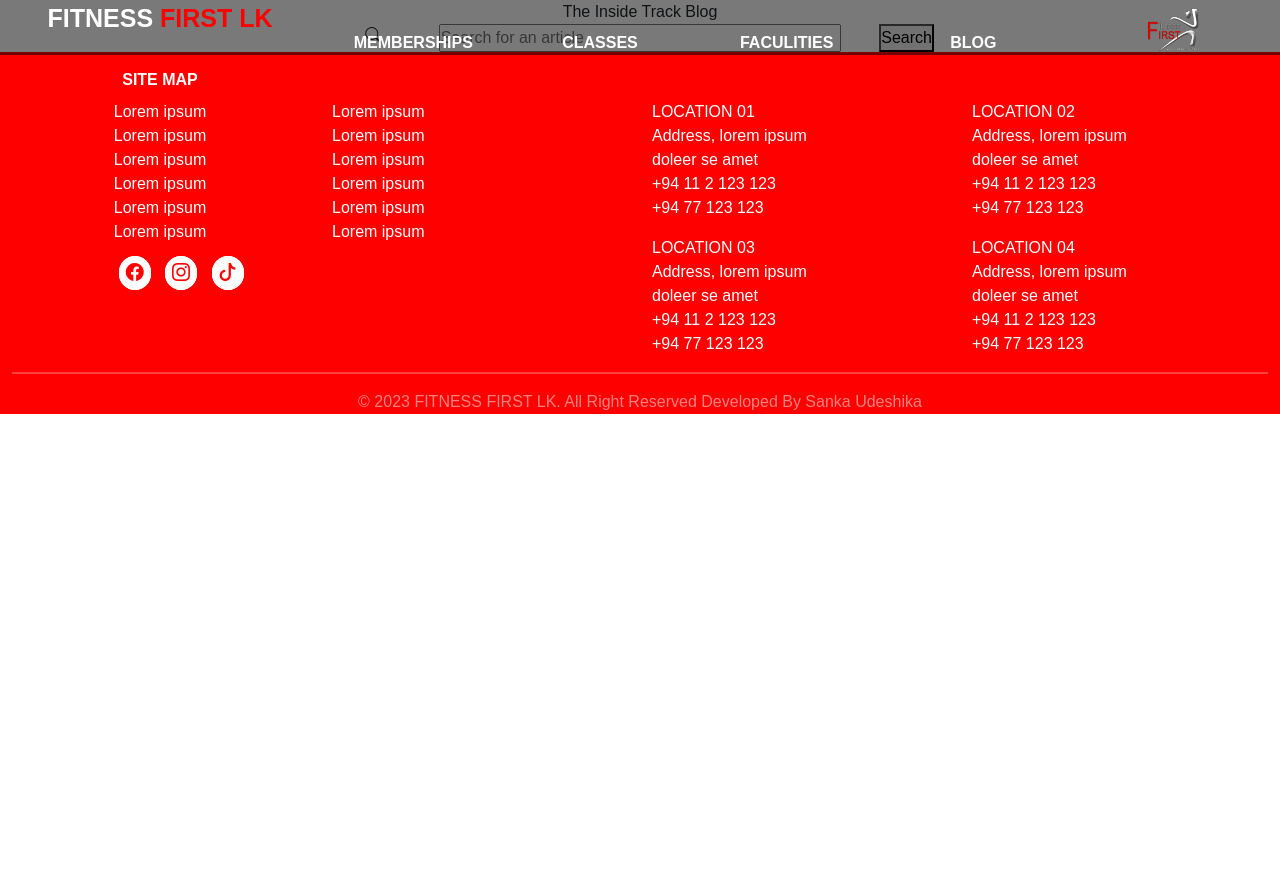
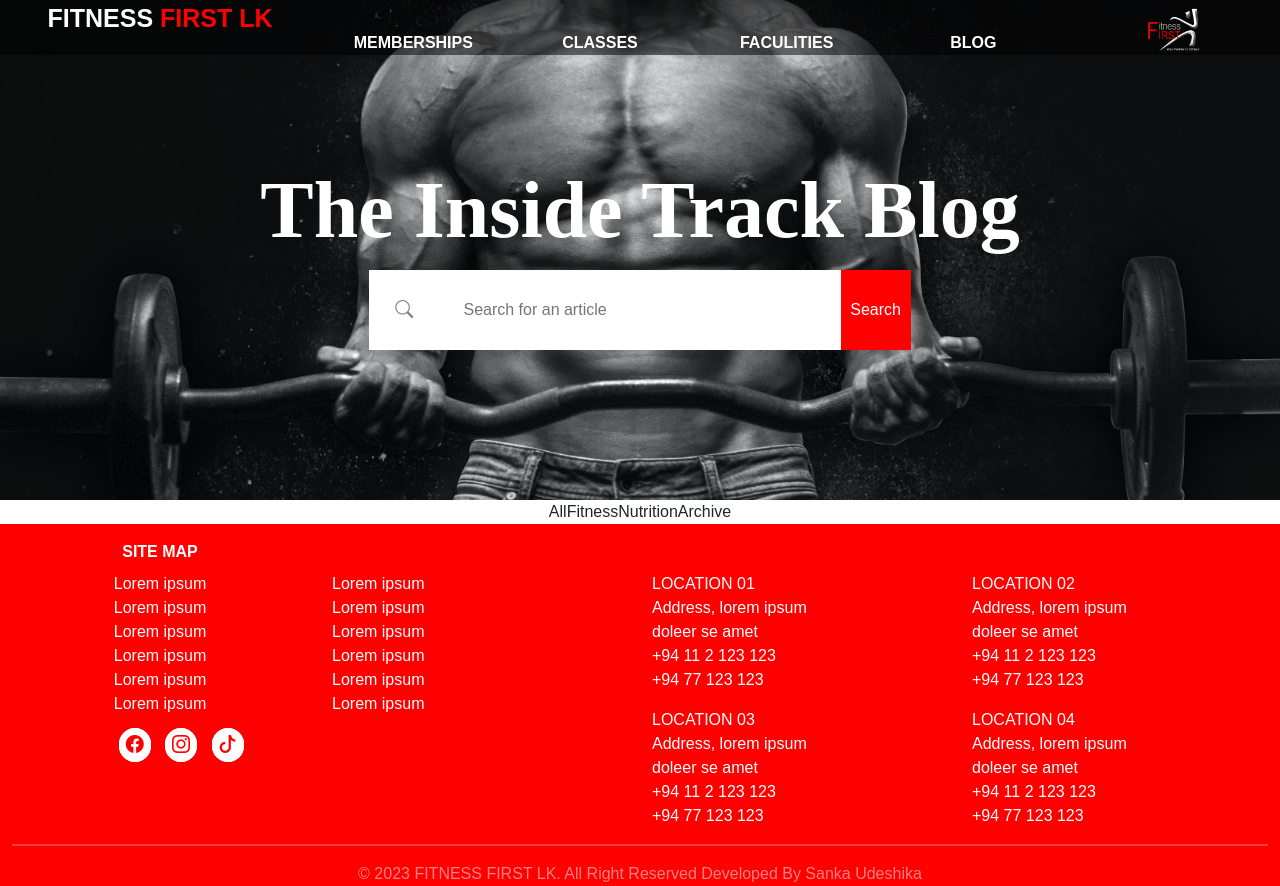
Before and after one commit to SankaUdeshika/FitnessFirstLK, a PHP site: page /blog.php in a window 1280 px wide. Before the commit the page ends 414 px from the top, so only its background shows below. Run offline with PHP 8.4, Linux system fonts and the light colour scheme; some web fonts are replaced.

Commit message:
add Css to the Blog Page

```diff
--- a/blog.php
+++ b/blog.php
@@ -52,6 +52,16 @@
                     </div>
                 </div>
             </div>
+
+            <!-- Blog Category -->
+
+            <div class="col-12 text-center d-flex justify-content-center">
+                <span>All</span>
+                <span>Fitness</span>
+                <span>Nutrition</span>
+                <span>Archive</span>
+            </div>
+
         </div>
     </div>
 
--- a/css/style.css
+++ b/css/style.css
@@ -541,3 +541,47 @@
   opacity: 1;
   /* backdrop-filter: blur(0px); */
 }
+
+
+.Search-cover{
+  width: 100%;
+  height: 500px;
+  background: url("../Resources/images/gym02.jpg");
+  background-position: center;
+  background-repeat: no-repeat;
+  background-size: cover;
+  display: flex;
+  justify-content: center;
+  align-items: center;
+}
+
+.Blog-Search-text{
+  color: white;
+  font-size: 500%;
+  font-family: "Alinasi";
+  font-weight: bold;
+}
+
+.Blog-SearchIcon{
+  color: gray;
+  display: flex;
+  justify-content: center;
+  align-items: center;
+  font-size: large;
+}
+
+.Blog-SearchInput{
+  border:  0px solid transparent;
+  height: 80px;
+}
+
+.Blog-searchBtn{
+  background-color: red;
+  display: flex;
+  justify-content: center;
+  align-items: center;
+  color: white;
+  width: 100%;
+  height: 80px;
+  border: 0px solid transparent;
+}
```
